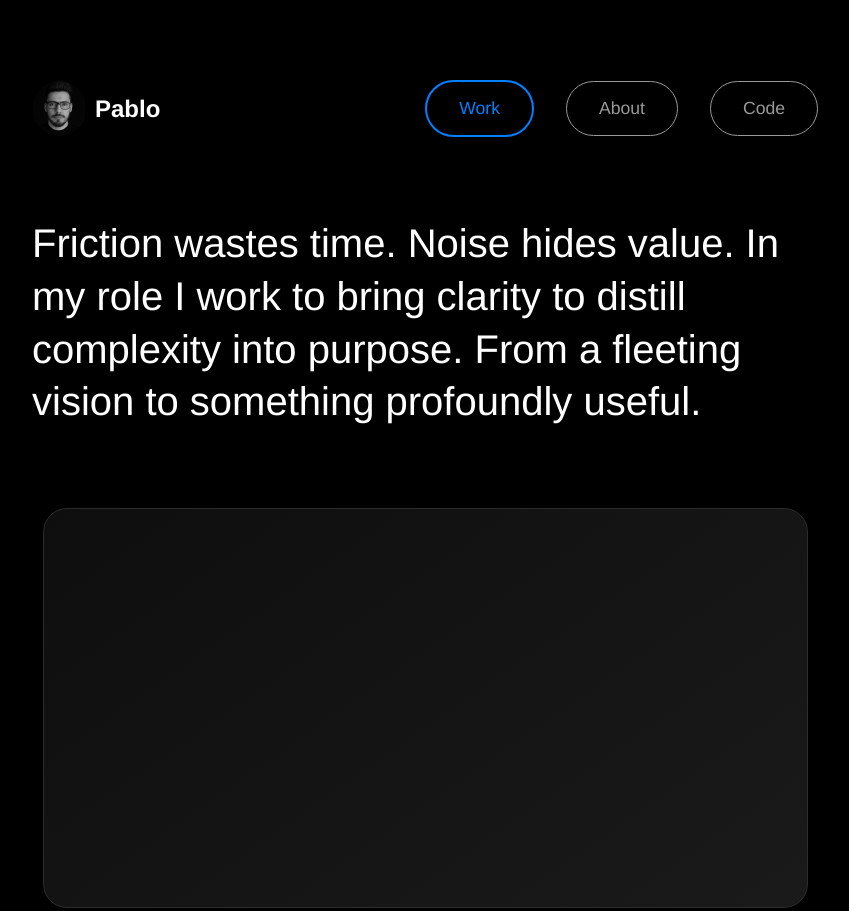
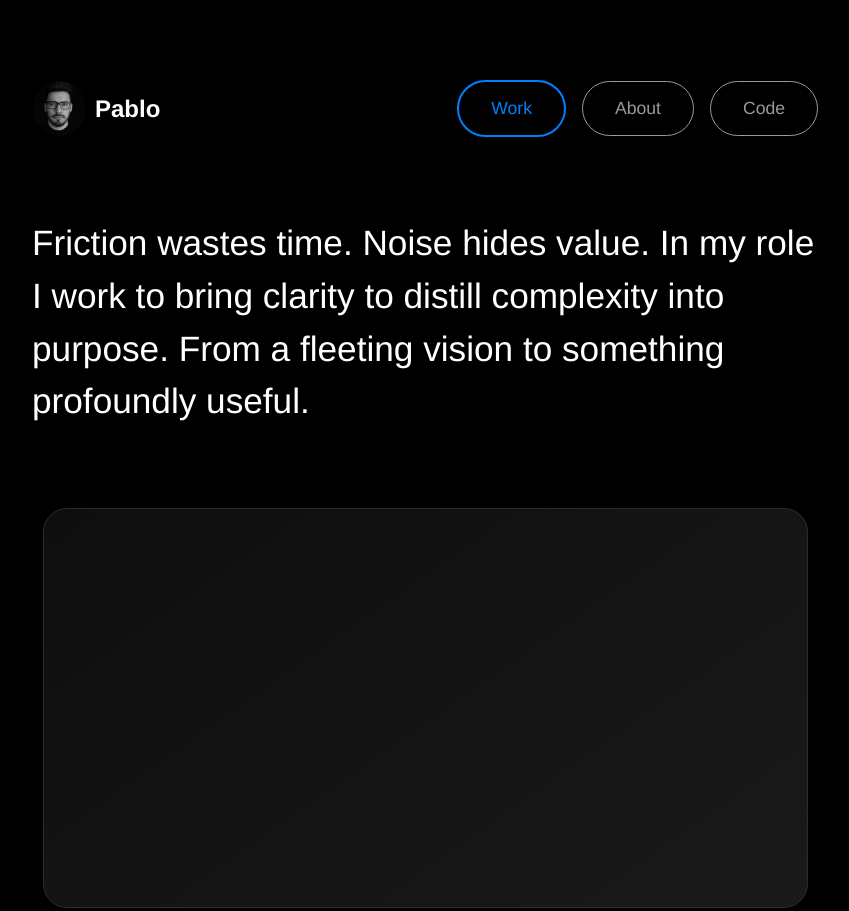
Before and after one commit to codeplusux/portfolio, a plain HTML site: page index.html in a window 1280 px wide. Shown: the top 911 px of the page, without its empty margins (215-1064 px from the left). Drawn offline with Linux system fonts and the light colour scheme.

Commit message:
UI improvements

```diff
--- a/css/styles.css
+++ b/css/styles.css
@@ -96,7 +96,7 @@ a {
     padding: 0;
     margin: 0;
     display: flex;
-    gap: 2rem;
+    gap: 1rem;
 
 }
 
@@ -190,7 +190,7 @@ footer p {
     color: #fff;
     font-weight: 100;
     padding: 5rem 2rem 0 2rem;
-    line-height: 3rem;
+    line-height: 2.6rem;
     font-size: 1.6rem;
     margin: 0;
 }
@@ -284,7 +284,7 @@ footer p {
 /** Projects **/
 #projects {
     display: flex;
-    flex-direction: row;
+    flex-direction: column;
     padding: 24px;
     justify-content: space-between;
     gap: 3rem;
@@ -320,7 +320,6 @@ footer p {
 /* ===================== */
 @media (min-width: 768px) {
 
-
     #header {
         flex-direction: row;
         justify-content: space-between;
@@ -334,7 +333,7 @@ footer p {
         #porpose h2{
         padding: 5rem 2rem 0 2rem;
         line-height: 3.3rem;
-        font-size: 2.5rem;
+        font-size: 2.2rem;
     }
 
     .grid {
```
Lines whose indentation alone changed are shown as unchanged.
